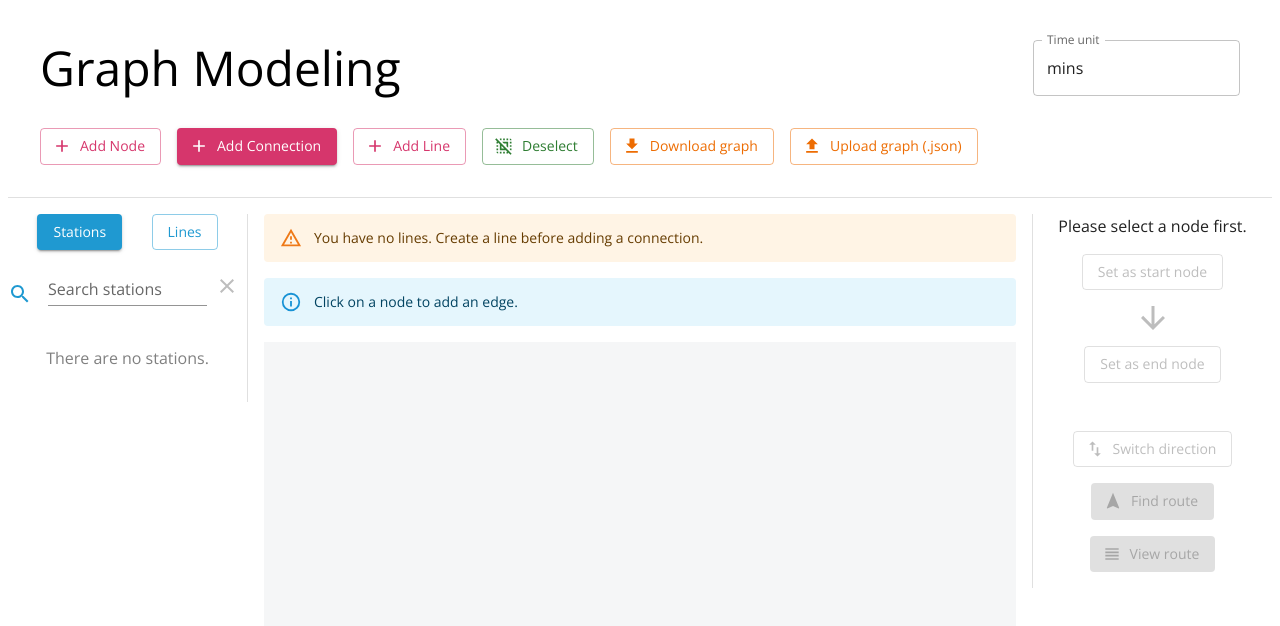
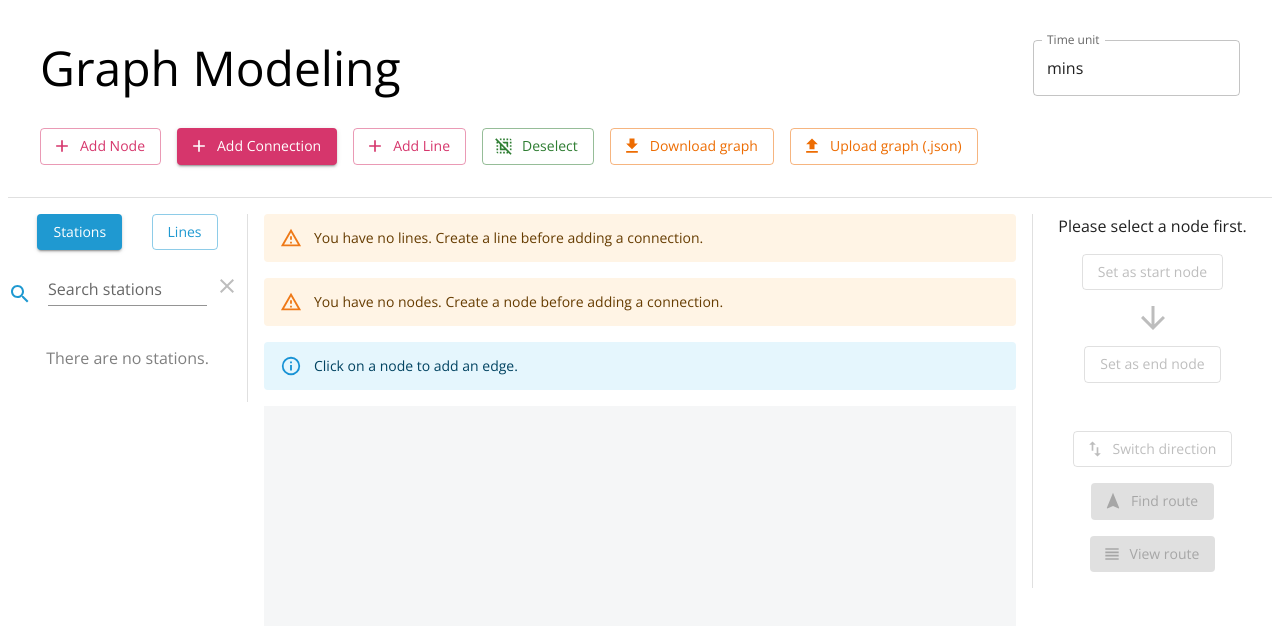
Before and after one commit to BernardMoy/react-map, a React (Vite) app: page / in a window 1280 px wide. Both pictures are taken after a click on the button "Add Connection". Shown: the top 626 px of the page. Built offline with nearby package versions, Linux system fonts and the light colour scheme.

Commit message:
Warn no node when creating a connection

```diff
--- a/src/components/Content.tsx
+++ b/src/components/Content.tsx
@@ -15,9 +15,16 @@ export default function Content() {
         <Alert severity="info">Click on the canvas to add a new node.</Alert>
       )}
 
+      {/* Warning messages for the add connection option (mode == 2) */}
       {mode === 2 && lines.length === 0 && (
         <Alert severity="warning">
           You have no lines. Create a line before adding a connection.
+        </Alert>
+      )}
+
+      {mode == 2 && nodes.length == 0 && (
+        <Alert severity="warning">
+          You have no nodes. Create a node before adding a connection.
         </Alert>
       )}
 
```
